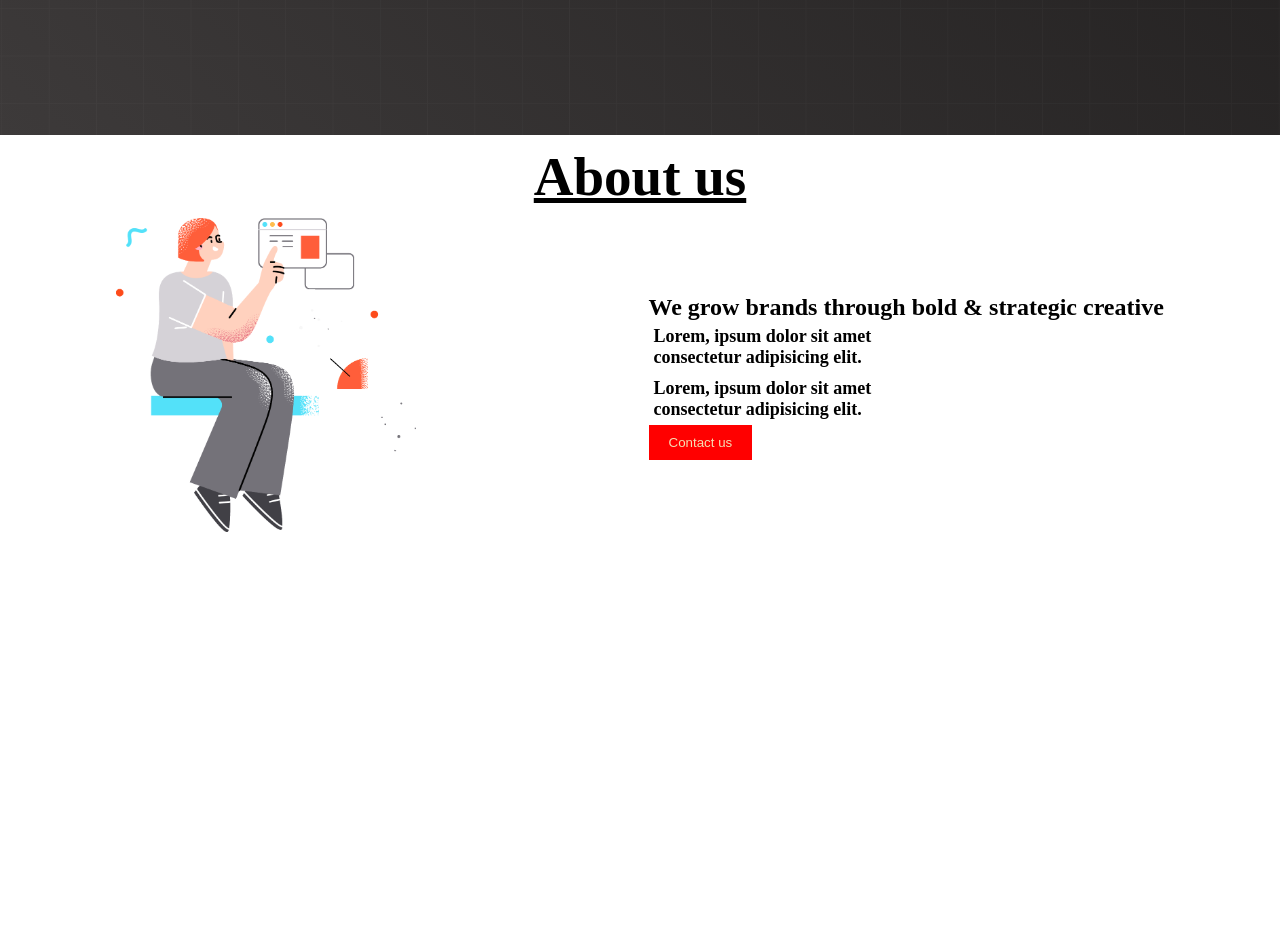
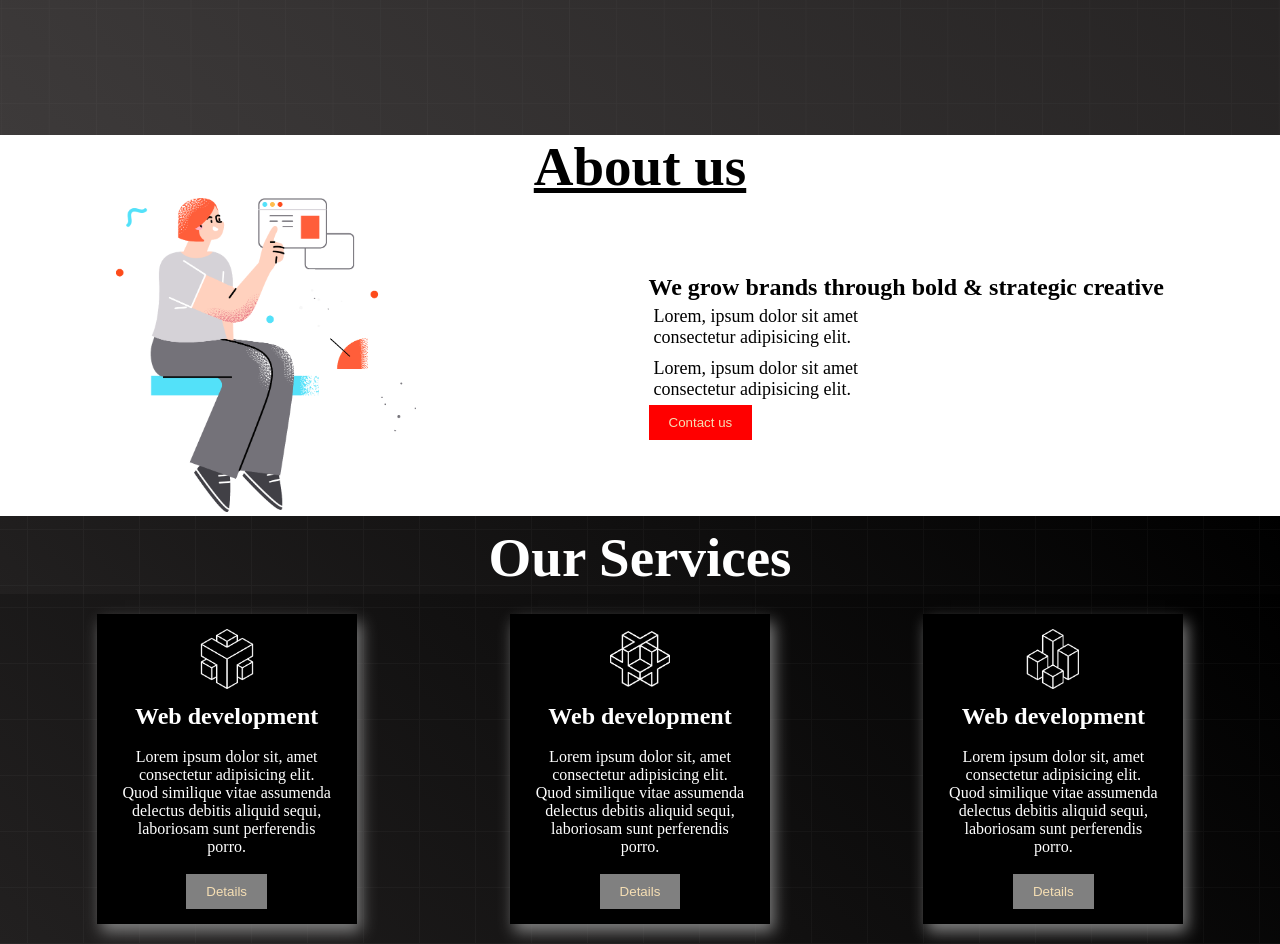
Before and after one commit to ashraful2430/MY-SECOND-REPO, a plain HTML site: page index.html in a window 1280 px wide. Shown: the part 740-1684 px from the top of the page. Before the commit the page ends 1276 px from the top, so only its background shows below. Drawn offline with Linux system fonts and the light colour scheme.

Commit message:
one last task remains

```diff
--- a/index.html
+++ b/index.html
@@ -40,7 +40,7 @@
         </section>
        <!--  this is about us section-->
        <section>
-        <h1 class="bal"><ins>About us</ins> </h1>
+        <h1 class="ched"><ins>About us</ins> </h1>
         <div class="about-con">
 
                 <div class="about-info">
@@ -56,6 +56,32 @@
             </div>
         </div>
        </section>
+       <!--service section starts form here-->
+       <section>
+        <h1 class="bal">Our Services </h1>
+        <div class="service-container">
+            <div class="box">
+                <img class="icon" src="icons/0.png" alt="">
+                <h2 class="box-title">Web development</h2>
+                <p class="box-description">Lorem ipsum dolor sit, amet consectetur adipisicing elit. Quod similique vitae assumenda delectus debitis aliquid sequi, laboriosam sunt perferendis porro.</p>
+                <button class="btn box-btn">Details</button>
+            </div>
+            <div class="box">
+                <img class="icon" src="icons/1.png" alt="">
+                <h2 class="box-title">Web development</h2>
+                <p class="box-description">Lorem ipsum dolor sit, amet consectetur adipisicing elit. Quod similique vitae assumenda delectus debitis aliquid sequi, laboriosam sunt perferendis porro.</p>
+                <button class="btn box-btn">Details</button>
+            </div>
+            <div class="box">
+                <img class="icon" src="icons/2.png" alt="">
+                <h2 class="box-title">Web development</h2>
+                <p class="box-description">Lorem ipsum dolor sit, amet consectetur adipisicing elit. Quod similique vitae assumenda delectus debitis aliquid sequi, laboriosam sunt perferendis porro.</p>
+                <button class="btn box-btn">Details</button>
+            </div>
+
+        </div>
+       </section>
+       <!--thus is where box section ends-->
     </main>
     <footer>
 
--- a/style.css
+++ b/style.css
@@ -71,15 +71,53 @@
 .bal{
     text-align: center;
     font-weight: bold;
+    color: white;
     font-size: 55px;
-    padding: 10px;
+    padding-top: 10px ;
+    padding-bottom: 5px;
+    background-image: url(images/background.png),linear-gradient(45deg,rgb(34, 32, 32),black);
 
 }
 .about-para{
     font-weight: 18px;
     padding: 5px;
     font-size: 18px;
-    font-weight: bold;
+
 
 
 }
+.box{
+    width: 230px;
+    height: 280px;
+    box-shadow: 4px 8px 15px gray;
+    background-color: black;
+    text-align: center;
+    padding: 15px;
+    color: white;
+}
+.icon{
+    width: 60px;
+
+}
+.box-btn{
+    background-color: grey;
+    margin-top: 10px;
+}
+.box-title{
+    padding: 10px;
+}
+.box-description{
+    padding: 8px;
+}
+
+.service-container{
+    display: flex;
+    justify-content:space-around;
+    padding: 20px;
+    background-image: url(images/background.png),linear-gradient(45deg,rgb(34, 32, 32),black);
+
+}
+.ched{
+    text-align: center;
+    font-size: 55px;
+}
```
